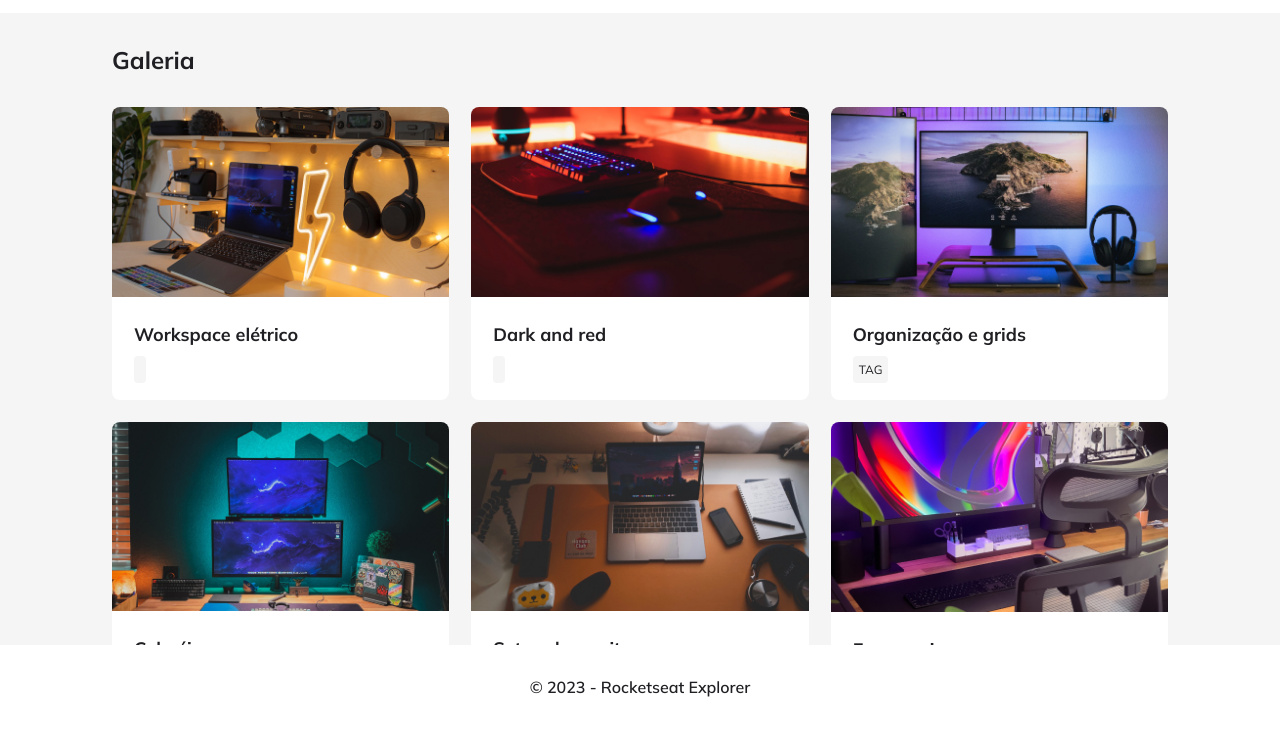
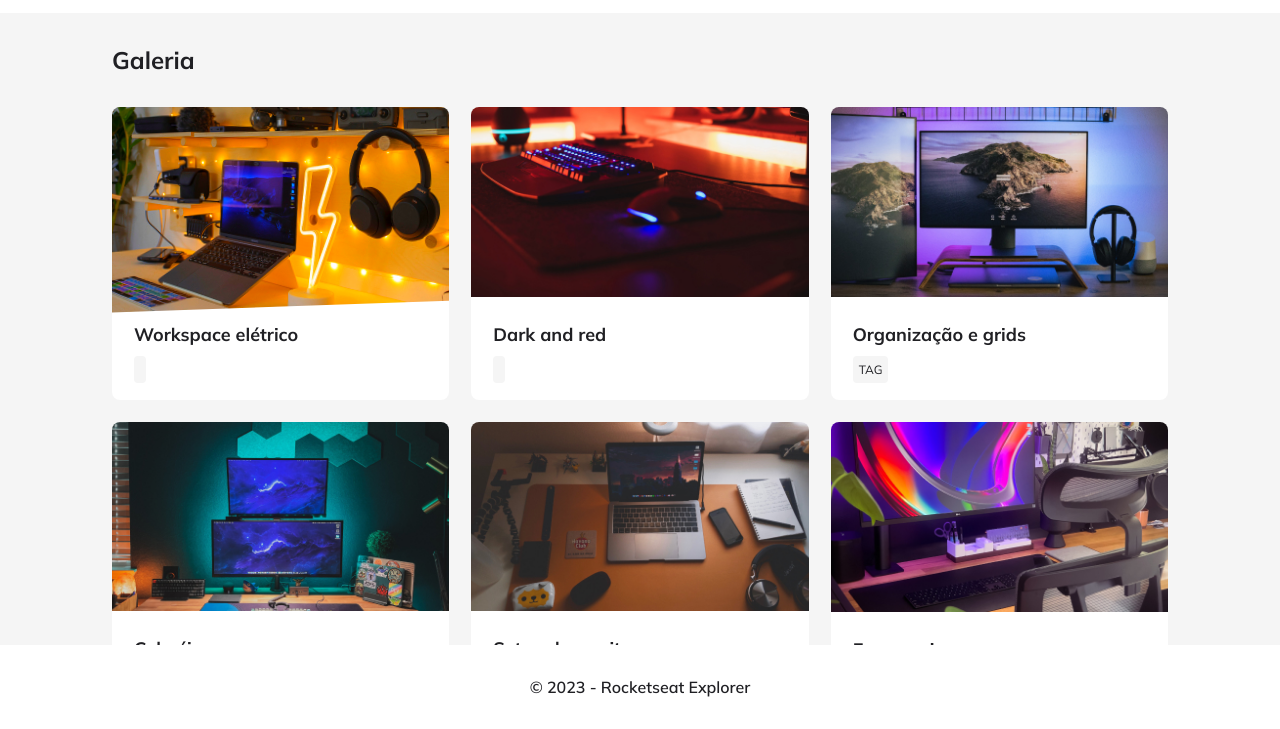
Before and after one commit to kauevecchia/fotoblog, a plain HTML site: page index.html in a window 1280 px wide. In both pictures the pointer is over the picture 280 px from the left and 272 px from the top of the page. Shown: the part 71-800 px from the top of the page. Drawn offline with Linux system fonts and the light colour scheme.

Commit message:
projeto finalizado

```diff
--- a/style.css
+++ b/style.css
@@ -120,6 +120,12 @@ main h1 {
     width: 100%;
     aspect-ratio: 16/9;
     object-fit: cover;
+    transition: all 200ms ease-out;
+}
+
+.item img:hover {
+    filter: hue-rotate(7deg) contrast(101%) saturate(200%);
+    transform: scale(1.1) rotate(-2deg);
 }
 
 .details {
```
